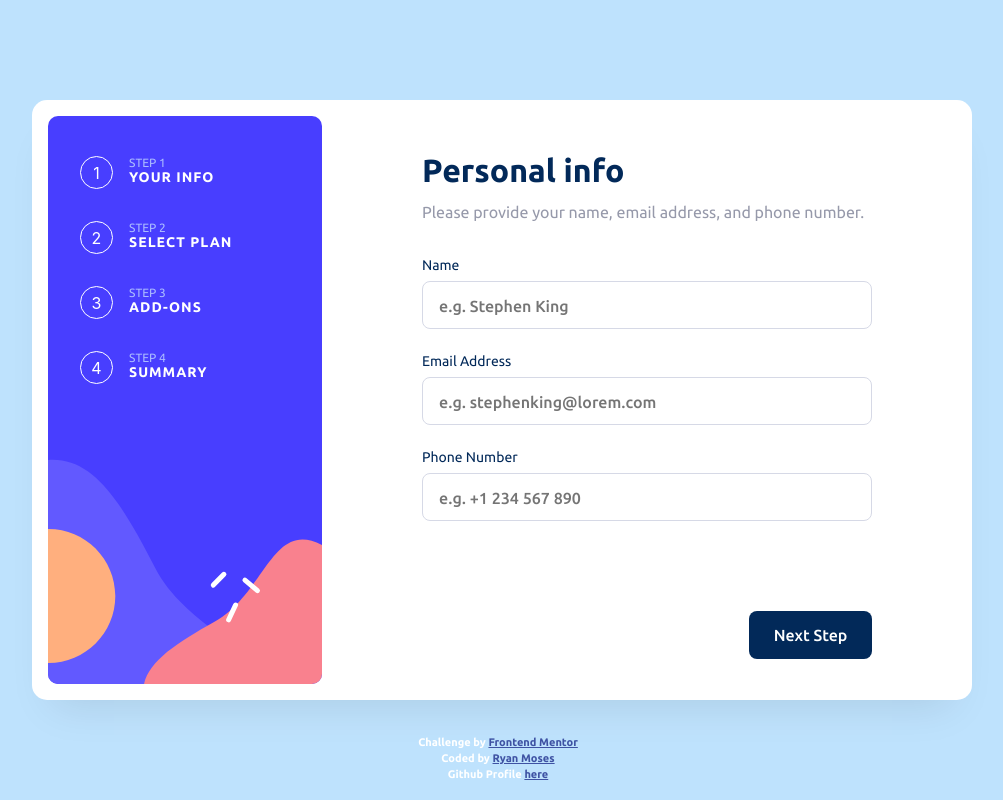
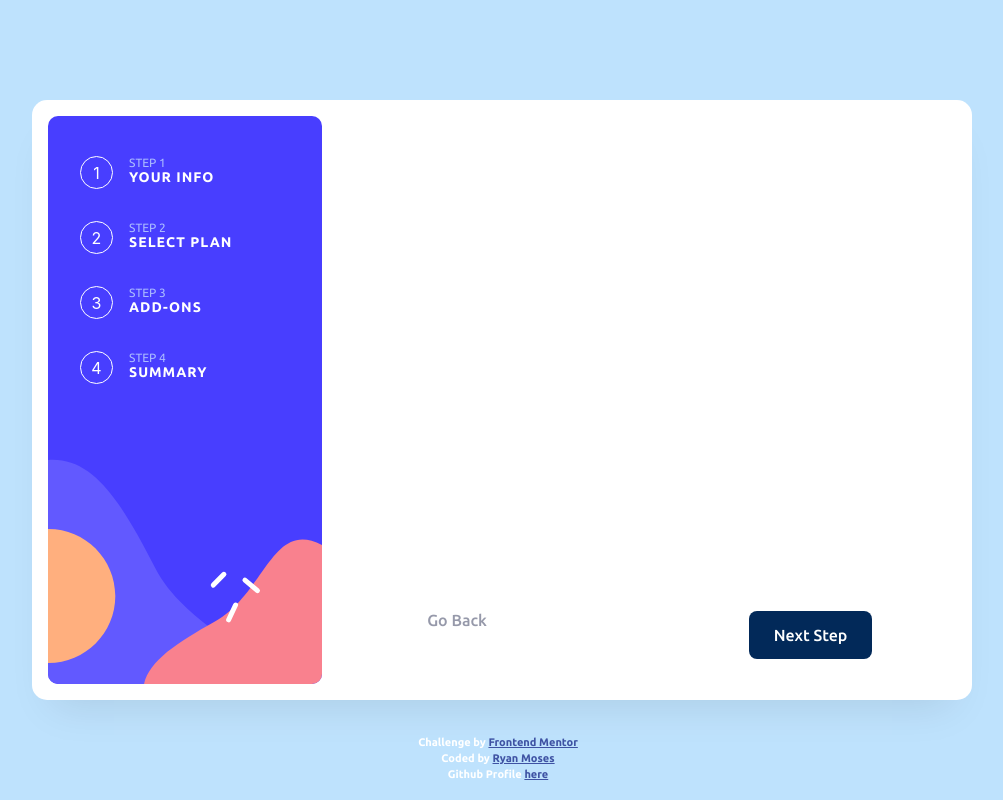
Before and after one commit to mosesrc/multi-step-form-app, a React (Create React App) app in the folder multi-step-form-ui/: page / in a window 1280 px wide. Shown: the whole page, without its empty margins (138-1141 px from the left). Built offline with nearby package versions, Linux system fonts and the light colour scheme.

Commit message:
Initial Routing of Application 	Still flushing out react-router-dom

```diff
--- /dev/null
+++ b/multi-step-form-ui/src/shared/containers/MainRoutingContainer/MainRoutingContainer.js
@@ -0,0 +1,13 @@
+import { Outlet } from "react-router-dom"
+import MenuButtons from "../MenuButtons/MenuButtons";
+
+function MainRoutingContainer({show}) {
+    return (
+        <div>
+            <Outlet />
+            <MenuButtons show={show} />
+        </div>
+    )
+}
+
+export default MainRoutingContainer;
--- a/multi-step-form-ui/src/shared/containers/RouteContainer/RouteContainer.js
+++ b/multi-step-form-ui/src/shared/containers/RouteContainer/RouteContainer.js
@@ -1,18 +1,12 @@
 import React from 'react';
-import InfoPage from '../../pages/InfoPage/InfoPage';
-import SelectPlanPage from '../../pages/SelectPlanPage/SelectPlanPage';
-import AddOnPage from '../../pages/AddOnPage/AddOnPage';
-import SummaryPage from '../../pages/SummaryPage/SummaryPage';
+import { Outlet } from 'react-router-dom';
 
 import './RouteContainer.css';
 
 function RouteContainer() {
     return (
         <div className='routes-container'>
-            <InfoPage />
-            {/* <SelectPlanPage /> */}
-            {/* <AddOnPage /> */}
-            {/* <SummaryPage /> */}
+            <Outlet />
         </div>
     )
 }
--- a/multi-step-form-ui/src/shared/pages/Home/Home.js
+++ b/multi-step-form-ui/src/shared/pages/Home/Home.js
@@ -1,8 +1,6 @@
 import { useState } from "react";
+import { Outlet } from "react-router-dom";
 import SideBar from "../../containers/SideBar/Sidebar";
-import RouteContainer from "../../containers/RouteContainer/RouteContainer";
-import MenuButtons from "../../containers/MenuButtons/MenuButtons";
-import ConfirmationPage from "../ConfirmationPage/ConfirmationPage";
 
 import "./Home.css";
 
@@ -13,11 +11,7 @@ function Home() {
     <main>
       <div className='container'>
         <SideBar />
-          <div>
-            <RouteContainer />
-            <MenuButtons show={showPrevBtn} />
-          </div>
-          {/* <ConfirmationPage /> */}
+        <Outlet show={showPrevBtn} />
       </div>
       <div className="attribution">
         <p>Challenge by <a href="https://www.frontendmentor.io?ref=challenge" target="_blank">Frontend Mentor</a></p>
```
Also changed, not shown: multi-step-form-ui/src/App.js (+29 -1 lines), multi-step-form-ui/src/shared/pages/LoginPage/LoginPage.css (added), multi-step-form-ui/src/shared/pages/LoginPage/LoginPage.js (added). Lines whose indentation alone changed are shown as unchanged.
